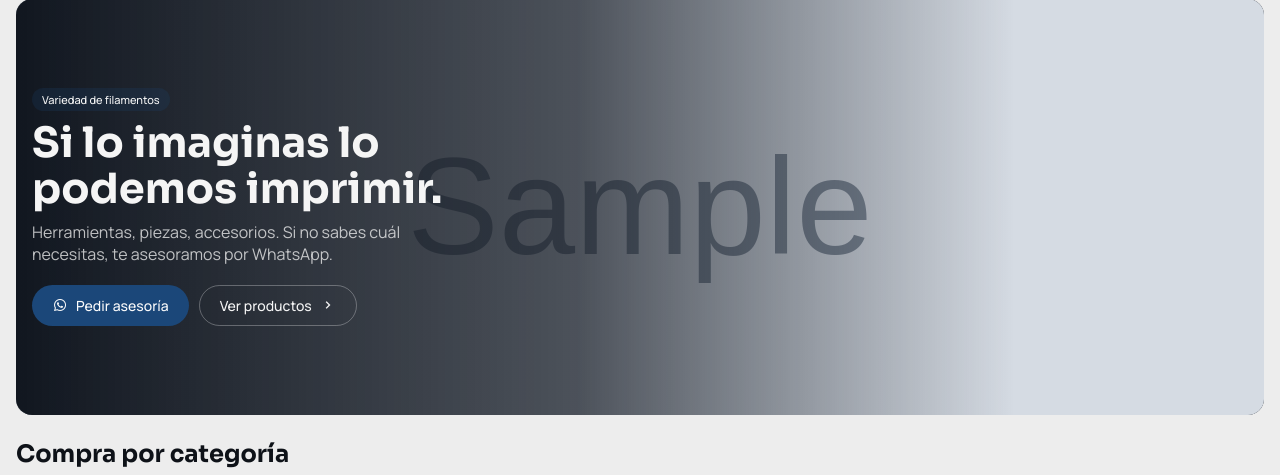
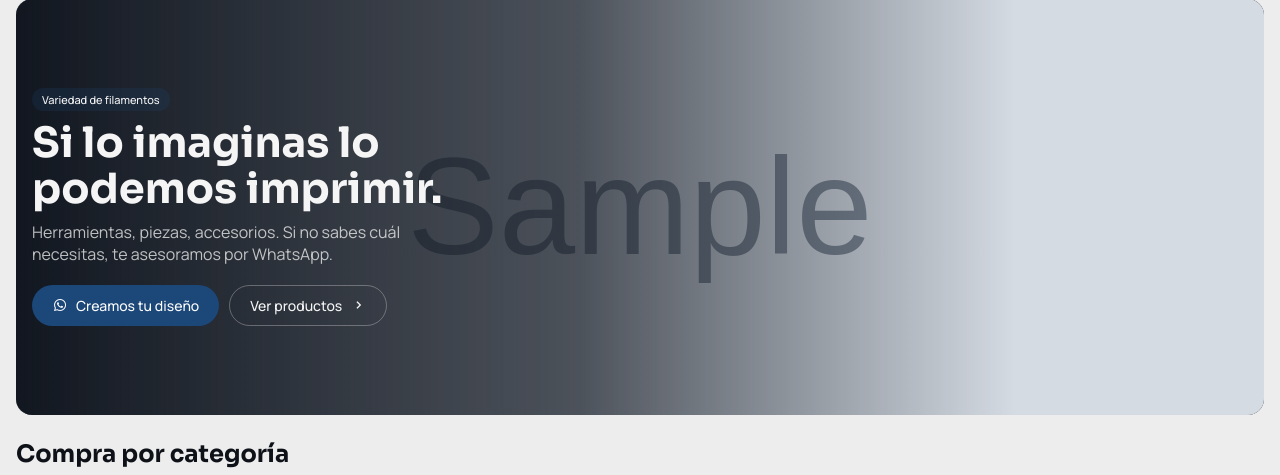
Before and after one commit to mariaordazr/3d_caroni_computer, a PHP site: template app/views/public/home.php in a window 1280 px wide. Shown: the part 159-634 px from the top of the page. Run offline with PHP 8.4, Linux system fonts and the light colour scheme; the template is opened without the code that fills it: most values are stand-ins (such as "Sample title", 1, 10 or a date in 2020); grey boxes marked "Sample" are stand-in pictures; data that the repository does not hold is empty; some libraries are stand-ins or nearby versions.

Commit message:
cambio en home

```diff
--- a/app/views/public/home.php
+++ b/app/views/public/home.php
@@ -37,7 +37,7 @@
                 <h1 class="lvr-hero__title">Si lo imaginas lo podemos imprimir.</h1>
                 <p class="lvr-hero__subtitle">Herramientas, piezas, accesorios. Si no sabes cuál necesitas, te asesoramos por WhatsApp.</p>
                 <div class="lvr-hero__ctas">
-                    <a class="lvr-hero__cta lvr-hero__cta--primary" href="https://wa.me/<?php echo htmlspecialchars(preg_replace('/\D+/', '', $contactPhone)); ?>?text=Hola equipo de Caroni 3D, quiero que creemos un diseño en 3D" target="_blank" rel="noopener"><i class='bx bxl-whatsapp' aria-hidden="true"></i> Pedir asesoría</a>
+                    <a class="lvr-hero__cta lvr-hero__cta--primary" href="https://wa.me/<?php echo htmlspecialchars(preg_replace('/\D+/', '', $contactPhone)); ?>?text=Hola equipo de Caroni 3D, quiero que creemos un diseño en 3D" target="_blank" rel="noopener"><i class='bx bxl-whatsapp' aria-hidden="true"></i>Creamos tu diseño</a>
                     <a class="lvr-hero__cta lvr-hero__cta--outline" href="/productos">  Ver productos <i class='bx bx-chevron-right' aria-hidden="true"></i></a>
                 </div>
             </div>
```
